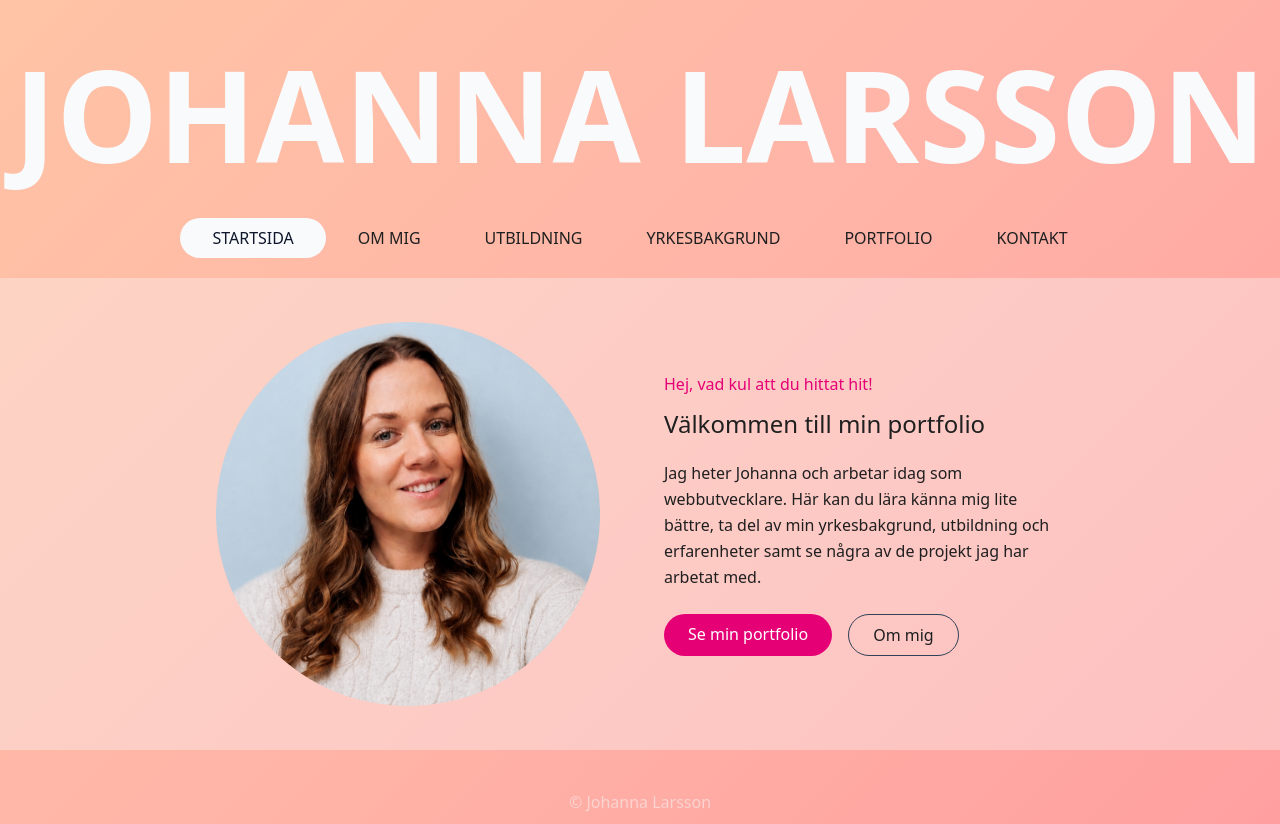
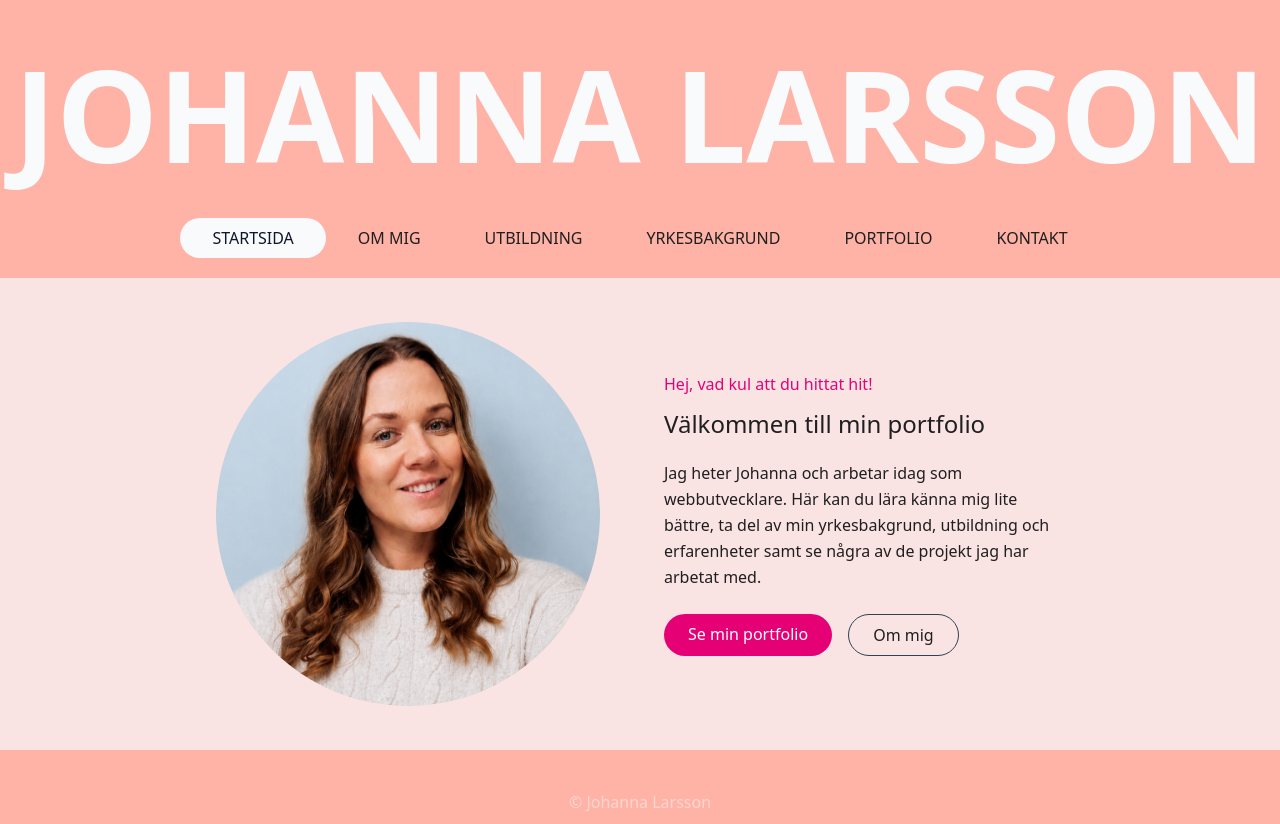
Before and after one commit to johannaskl/MyJourney, a React (Vite) app: page / in a window 1280 px wide. Built offline with nearby package versions, Linux system fonts and the light colour scheme; the HTML template or start-up script is replaced by a standard one.

Commit message:
change bg color

```diff
--- a/src/App.css
+++ b/src/App.css
@@ -7,6 +7,10 @@ html {
 }
 
 body {
+  background: #ffb3a7;
+}
+
+/* body {
   background: linear-gradient(
     -45deg,
     #ff7d91,
@@ -17,7 +21,7 @@ body {
 
   background-size: 400% 400%;
   animation: gradientFlow 20s ease infinite;
-}
+} */
 
 @keyframes gradientFlow {
   0% {
--- a/src/components/Layout/Layout.jsx
+++ b/src/components/Layout/Layout.jsx
@@ -114,7 +114,7 @@ const Layout = () => {
         </nav>
       </header>
 
-      <main className="bg-slate-50/35 mt-5">
+      <main className="bg-slate-50/70 mt-5">
         <Outlet />
       </main>
 
```
